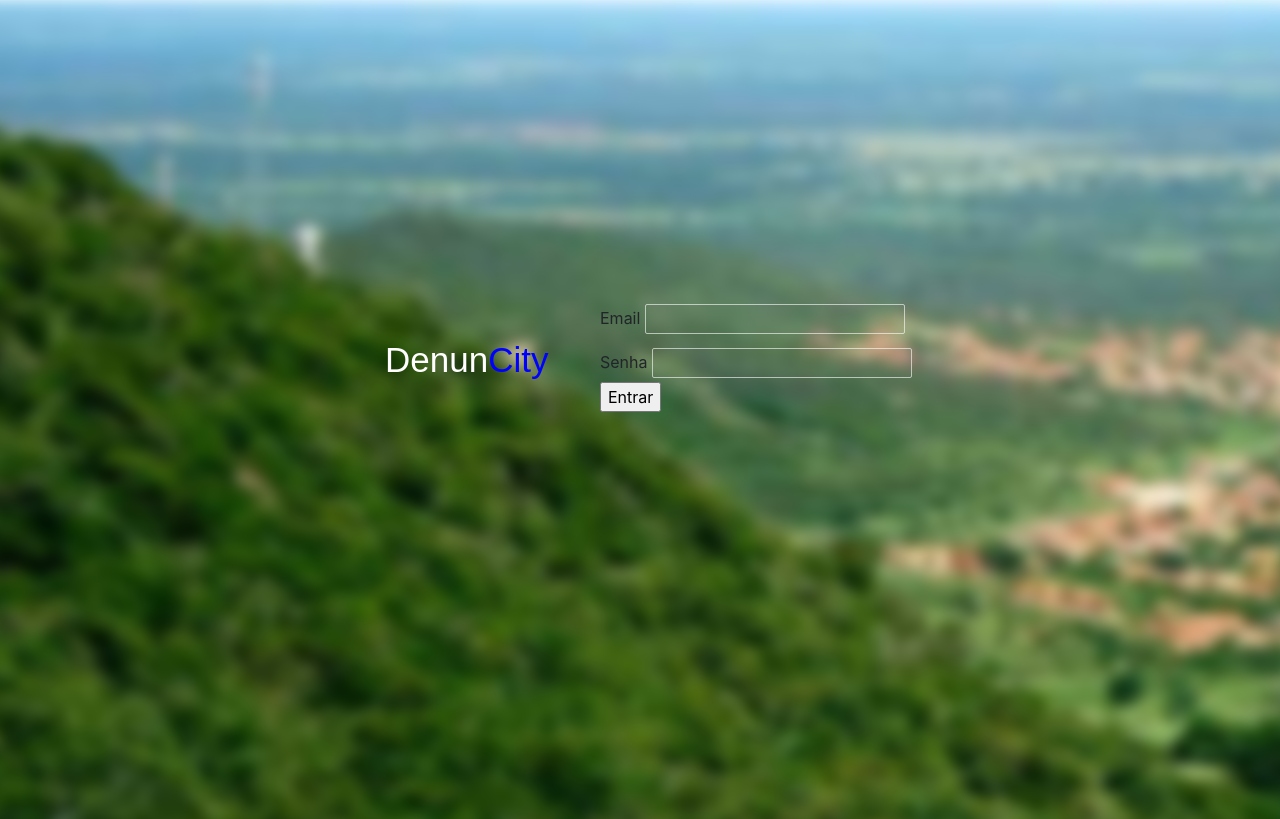
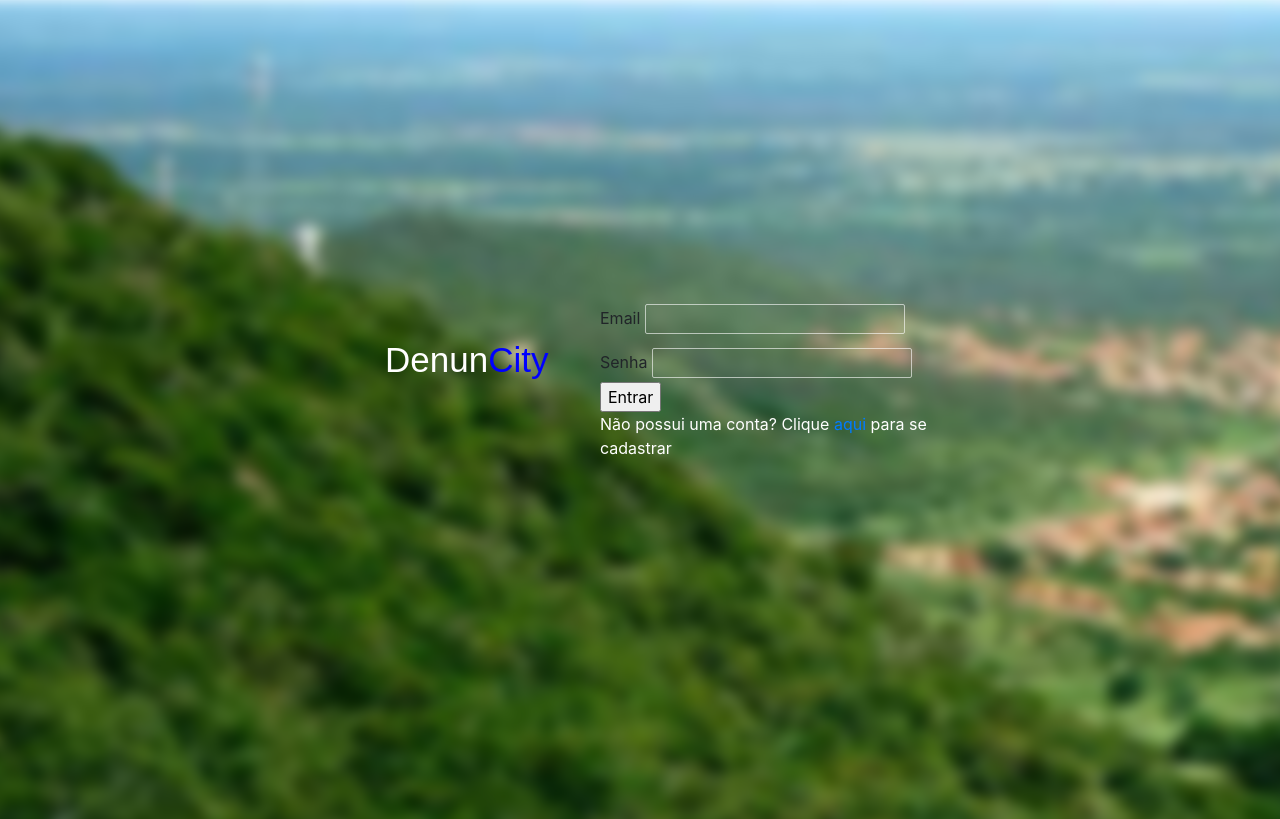
Before and after one commit to brunomalheiros/projeto, a Flask app: page /login in a window 1280 px wide. Shown: the part 81-900 px from the top of the page. Run offline with Flask 2, Linux system fonts and the light colour scheme; some libraries are stand-ins or nearby versions.

Commit message:
adicionando rotas de acesso no menu e link de acesso para cadastro

```diff
--- a/templates/login.html
+++ b/templates/login.html
@@ -61,8 +61,9 @@
 						{{form.entrar}}
 
 
+						<p style="color:white">Não possui uma conta? Clique <a href="{{url_for('cadastro')}}">aqui</a> para se cadastrar</p>
+			</div>
 
-			</div>
 			</form>
 	</body>
 	{% endblock conteudo %}
```
